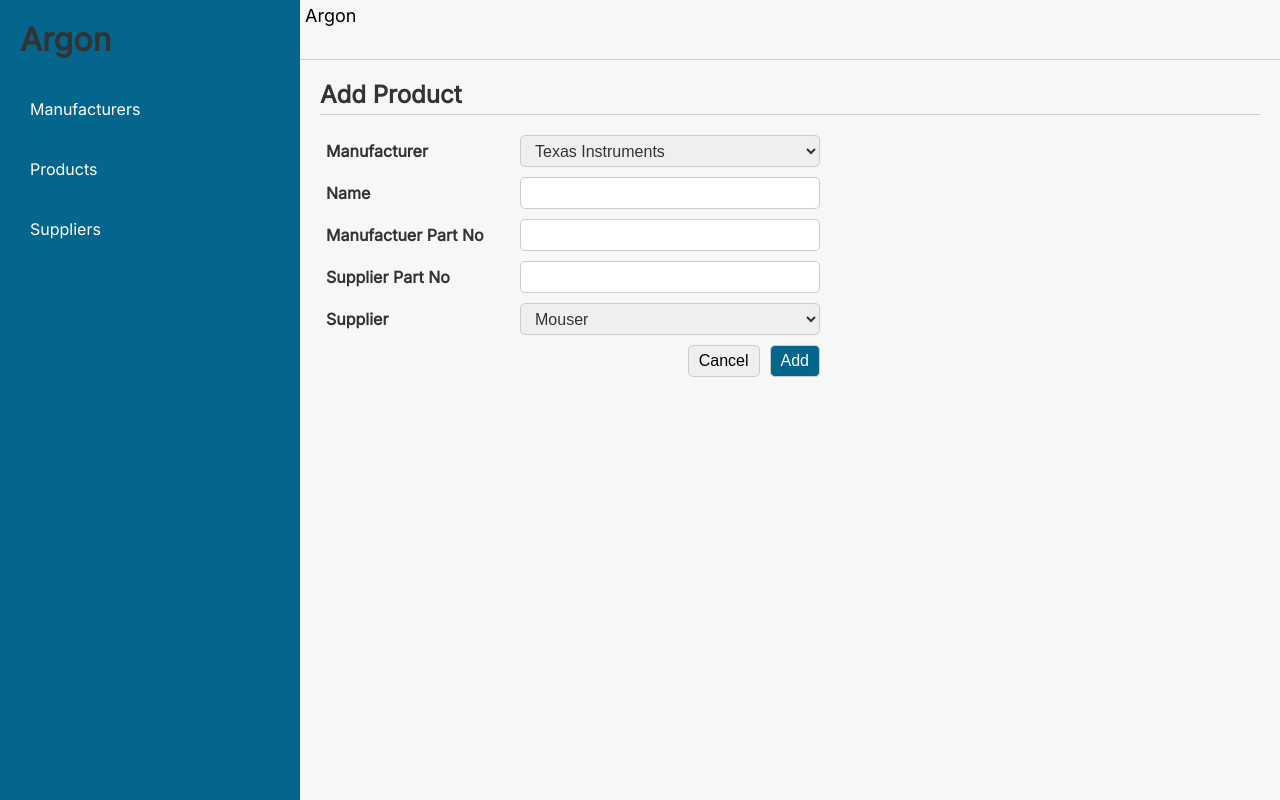
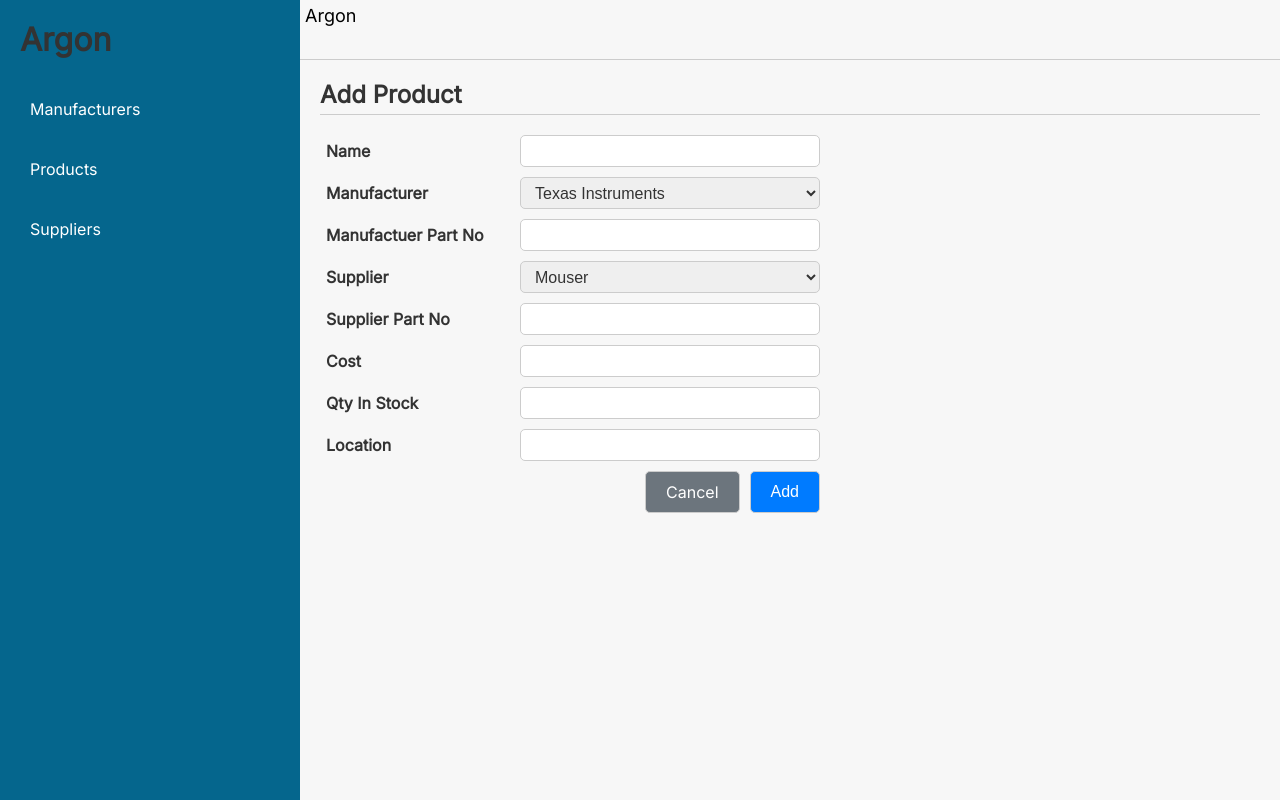
Before and after one commit to srayner/argon, a Next.js app: page /products/add in a window 1280 px wide. Built offline with nearby package versions, Linux system fonts and the light colour scheme.

Commit message:
added buttons

```diff
--- a/app/products/add/page.js
+++ b/app/products/add/page.js
@@ -1,4 +1,7 @@
+"use client";
+
 import Header from "@/app/ui/header/header";
+import Button from "@/app/ui/button/button";
 import styles from "./page.module.css";
 import manufacturers from "../../../data/manufacturers.json";
 import suppliers from "../../../data/suppliers.json";
@@ -10,16 +13,17 @@ export default function productAddPage() {
 
       <form className={styles.container}>
         <div className={styles.formItem}>
+          <label>Name</label>
+          <input type="text"></input>
+        </div>
+
+        <div className={styles.formItem}>
           <label>Manufacturer</label>
           <select>
             {manufacturers.map((m) => {
               return <option value={m.id}>{m.name}</option>;
             })}
           </select>
-        </div>
-        <div className={styles.formItem}>
-          <label>Name</label>
-          <input type="text"></input>
         </div>
 
         <div className={styles.formItem}>
@@ -28,10 +32,6 @@ export default function productAddPage() {
         </div>
 
         <div className={styles.formItem}>
-          <label>Supplier Part No</label>
-          <input type="text"></input>
-        </div>
-        <div className={styles.formItem}>
           <label>Supplier</label>
           <select>
             {suppliers.map((s) => {
@@ -39,10 +39,33 @@ export default function productAddPage() {
             })}
           </select>
         </div>
+        <div className={styles.formItem}>
+          <label>Supplier Part No</label>
+          <input type="text"></input>
+        </div>
+
+        <div className={styles.formItem}>
+          <label>Cost</label>
+          <input type="text"></input>
+        </div>
+
+        <div className={styles.formItem}>
+          <label>Qty In Stock</label>
+          <input type="text"></input>
+        </div>
+
+        <div className={styles.formItem}>
+          <label>Location</label>
+          <input type="text"></input>
+        </div>
 
         <div className={styles.submitContainer}>
-          <button className={styles.button}>Cancel</button>
-          <button className={`${styles.button} ${styles.primary}`}>Add</button>
+          <Button color="secondary" href="/products">
+            Cancel
+          </Button>
+          <Button color="primary" type="submit">
+            Add
+          </Button>
         </div>
       </form>
     </>
--- a/app/products/page.js
+++ b/app/products/page.js
@@ -5,6 +5,7 @@ import "ag-grid-community/styles/ag-grid.css"; // Mandatory CSS required by the
 import "ag-grid-community/styles/ag-theme-quartz.css"; // Optional Theme applied to the Data Grid
 import { useState } from "react";
 import Header from "../ui/header/header";
+import Button from "../ui/button/button";
 import data from "../../data/products.json";
 
 export default function productsPage() {
@@ -27,6 +28,9 @@ export default function productsPage() {
   return (
     <>
       <Header>Products</Header>
+      <Button color="primary" size="small" href="/products/add">
+        Add
+      </Button>
 
       <div
         className="ag-theme-quartz" // applying the Data Grid theme
--- /dev/null
+++ b/app/ui/button/button.js
@@ -0,0 +1,64 @@
+import PropTypes from "prop-types";
+import Link from "next/link";
+import styles from "./button.module.css";
+
+const Button = ({ size, color, type, children, onClick, href }) => {
+  const getSizeClass = (size) => {
+    switch (size) {
+      case "small":
+        return styles.btnSmall;
+      case "medium":
+        return styles.btnMedium;
+      case "large":
+        return styles.btnLarge;
+      default:
+        return "";
+    }
+  };
+
+  const getColorClass = (color) => {
+    switch (color) {
+      case "primary":
+        return styles.btnPrimary;
+      case "secondary":
+        return styles.btnSecondary;
+      case "danger":
+        return styles.btnDanger;
+      default:
+        return "";
+    }
+  };
+
+  const buttonClasses = `${styles.btn} ${getSizeClass(size)} ${getColorClass(
+    color
+  )}`;
+
+  return href ? (
+    <Link href={href} className={buttonClasses}>
+      {children}
+    </Link>
+  ) : (
+    <button className={buttonClasses} type={type} onClick={onClick}>
+      {children}
+    </button>
+  );
+};
+
+Button.propTypes = {
+  size: PropTypes.oneOf(["small", "medium", "large"]),
+  color: PropTypes.oneOf(["primary", "secondary", "danger"]),
+  type: PropTypes.oneOf(["button", "submit", "reset"]),
+  children: PropTypes.node.isRequired,
+  onClick: PropTypes.func,
+  href: PropTypes.string,
+};
+
+Button.defaultProps = {
+  size: "medium",
+  color: "primary",
+  type: "button",
+  onClick: () => {},
+  href: null,
+};
+
+export default Button;
--- /dev/null
+++ b/app/ui/button/button.module.css
@@ -0,0 +1,42 @@
+.btn {
+  padding: 10px 20px;
+  border: 1px solid var(--seperator-color);
+  border-radius: 5px;
+  cursor: pointer;
+  font-size: 16px;
+  text-decoration: none;
+}
+
+.btnSmall {
+  font-size: 12px;
+  padding: 5px 10px;
+}
+
+.btnMedium {
+  font-size: 16px;
+  padding: 10px 20px;
+}
+
+.btnLarge {
+  font-size: 20px;
+  padding: 15px 30px;
+}
+
+.btnPrimary {
+  background-color: #007bff;
+  color: white;
+}
+
+.btnSecondary {
+  background-color: #6c757d;
+  color: white;
+}
+
+.btnDanger {
+  background-color: #dc3545;
+  color: white;
+}
+
+.btn:hover {
+  opacity: 0.8;
+}
```
